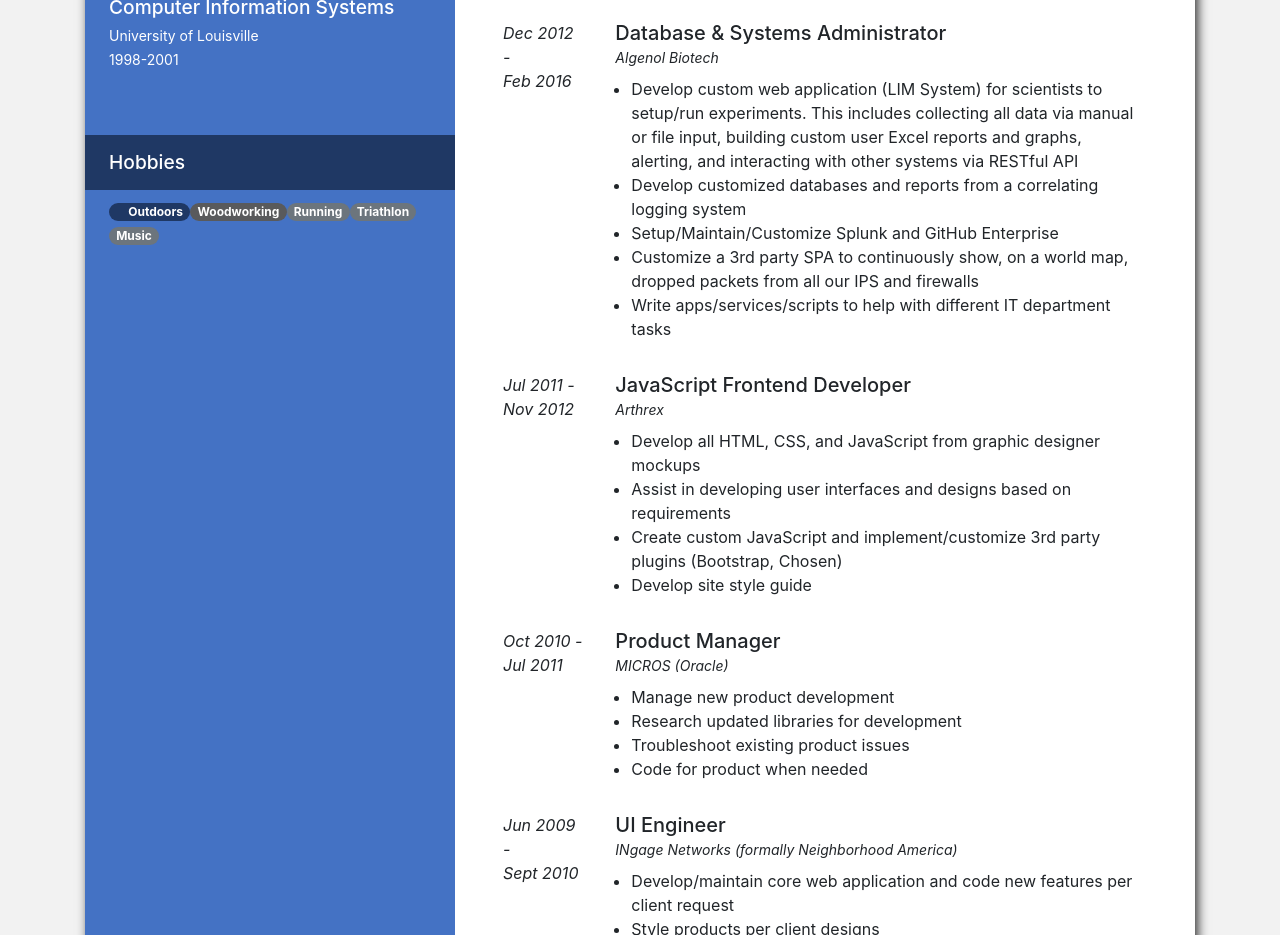
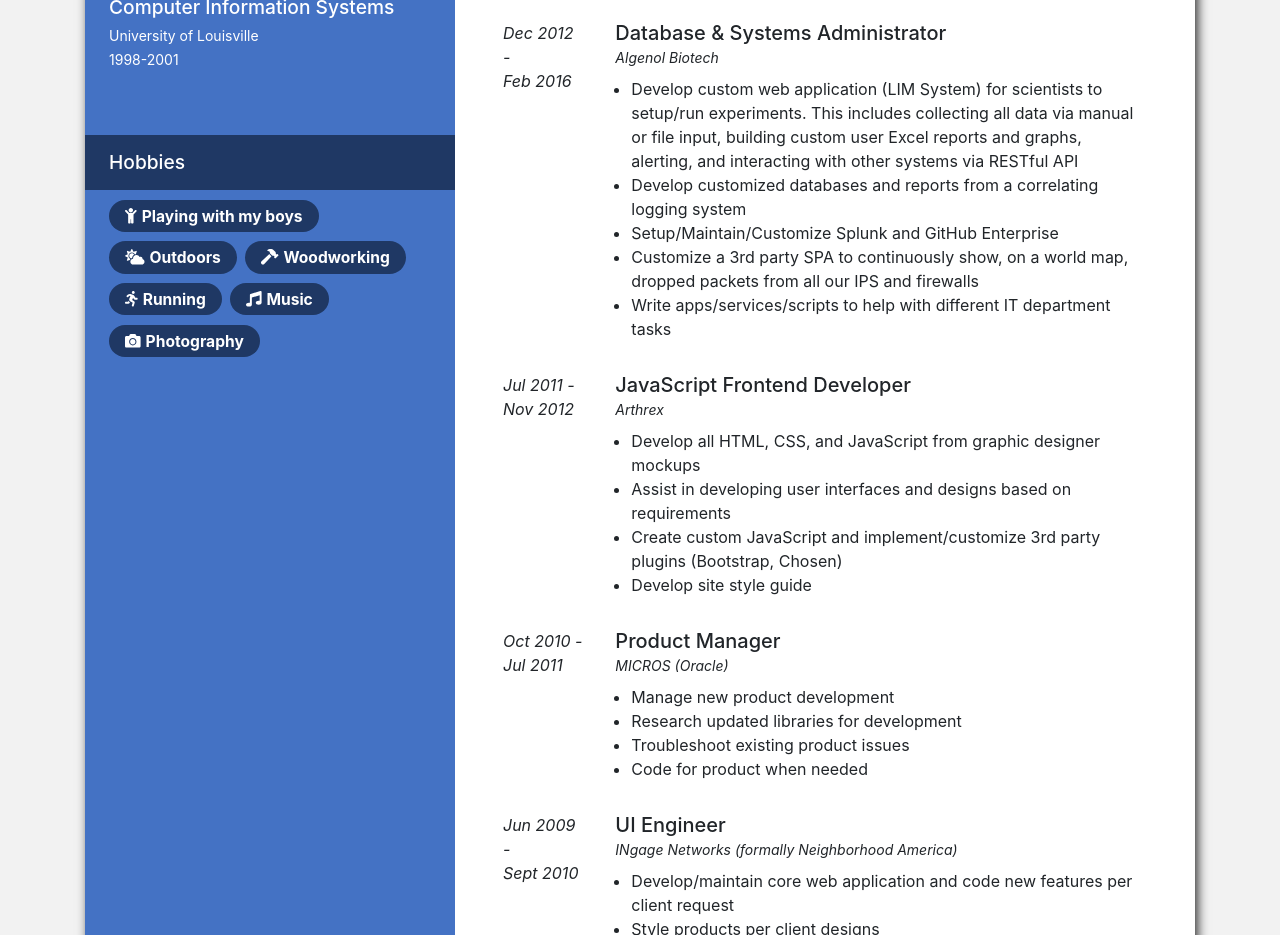
Before and after one commit to bbickett/bb-resume, a Vue app: page / in a window 1280 px wide. Shown: the part 920-1855 px from the top of the page. Built offline with nearby package versions, Linux system fonts and the light colour scheme.

Commit message:
add font-awesome and update hobbies

```diff
--- a/package.json
+++ b/package.json
@@ -8,6 +8,11 @@
     "lint": "vue-cli-service lint"
   },
   "dependencies": {
+    "@fortawesome/fontawesome-svg-core": "^1.2.36",
+    "@fortawesome/free-brands-svg-icons": "^5.15.4",
+    "@fortawesome/free-regular-svg-icons": "^5.15.4",
+    "@fortawesome/free-solid-svg-icons": "^5.15.4",
+    "@fortawesome/vue-fontawesome": "^2.0.2",
     "bootstrap": "4.6.0",
     "bootstrap-vue": "^2.21.2",
     "core-js": "^3.6.5",
--- a/src/components/Bio.vue
+++ b/src/components/Bio.vue
@@ -57,12 +57,12 @@
 
         <div class="hobbies">
             <h4 class="heading">Hobbies</h4>
-
-            <span class="badge badge-pill badge-alternate"><b-icon icon="outdoors"></b-icon>Outdoors</span>
-            <span class="badge badge-pill badge-dark">Woodworking</span>
-            <span class="badge badge-pill badge-secondary">Running</span>
-            <span class="badge badge-pill badge-secondary">Triathlon</span>
-            <span class="badge badge-pill badge-secondary">Music</span>
+            <span class="hobby"><fa-icon icon="child"></fa-icon>Playing with my boys</span>
+            <span class="hobby"><fa-icon icon="cloud-sun"></fa-icon>Outdoors</span>
+            <span class="hobby"><fa-icon icon="hammer"></fa-icon>Woodworking</span>
+            <span class="hobby"><fa-icon icon="running"></fa-icon>Running</span>
+            <span class="hobby"><fa-icon icon="music"></fa-icon>Music</span>
+            <span class="hobby"><fa-icon icon="camera"></fa-icon>Photography</span>
 
         </div>
 
--- a/src/main.js
+++ b/src/main.js
@@ -2,10 +2,22 @@ import '@/scss/main.scss'  // Import Main SCSS file
 
 import Vue from 'vue'
 import { BootstrapVue, IconsPlugin } from 'bootstrap-vue'
+import { library } from '@fortawesome/fontawesome-svg-core'
+import { far } from '@fortawesome/free-regular-svg-icons'
+import { fab } from '@fortawesome/free-brands-svg-icons'
+import { fas } from '@fortawesome/free-solid-svg-icons'
+import { FontAwesomeIcon, FontAwesomeLayers, FontAwesomeLayersText } from '@fortawesome/vue-fontawesome'
 
+library.add(far, fab, fas)
 
 Vue.use(BootstrapVue)
 Vue.use(IconsPlugin)
+
+
+Vue.component('fa-icon', FontAwesomeIcon)
+Vue.component('fa-layers', FontAwesomeLayers)
+Vue.component('fa-layers-text', FontAwesomeLayersText)
+
 
 
 import App from './App.vue'
--- a/src/scss/bio.scss
+++ b/src/scss/bio.scss
@@ -35,6 +35,26 @@
         font-size: 1.2rem;
     }
 
+    .hobbies {
+
+        font-size: 1.3rem;
+
+        .hobby {
+            @extend .badge;
+            @extend .badge-pill;
+            @extend .badge-alternate;
+            @extend .mr-2;
+            @extend .px-3;
+            @extend .py-2;
+            @extend .mb-2;
+
+
+            .svg-inline--fa {
+                margin-right: 5px;
+            }
+        }
+
+    }
 
 
 
```
